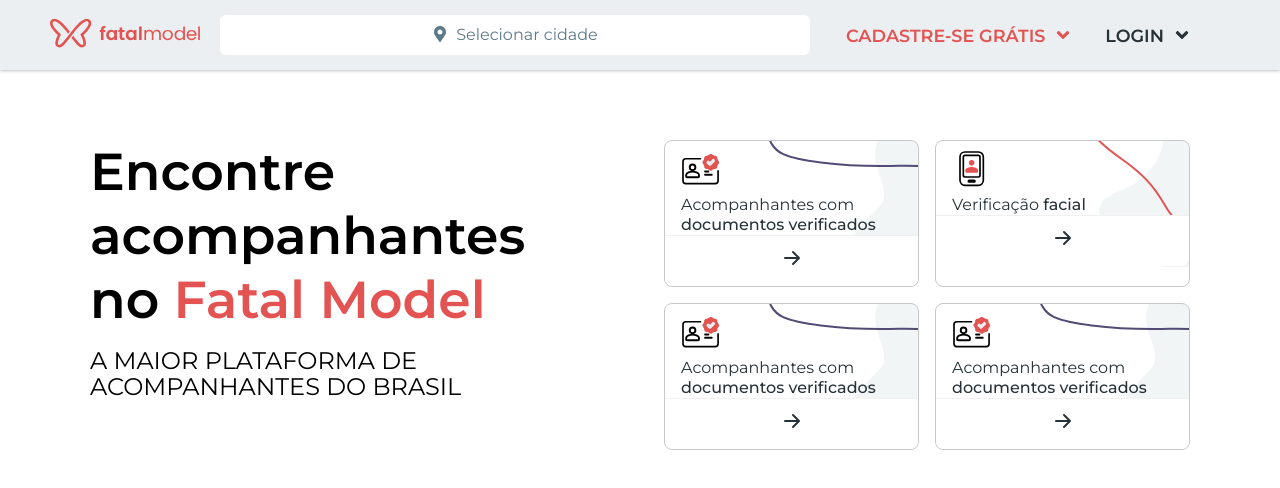
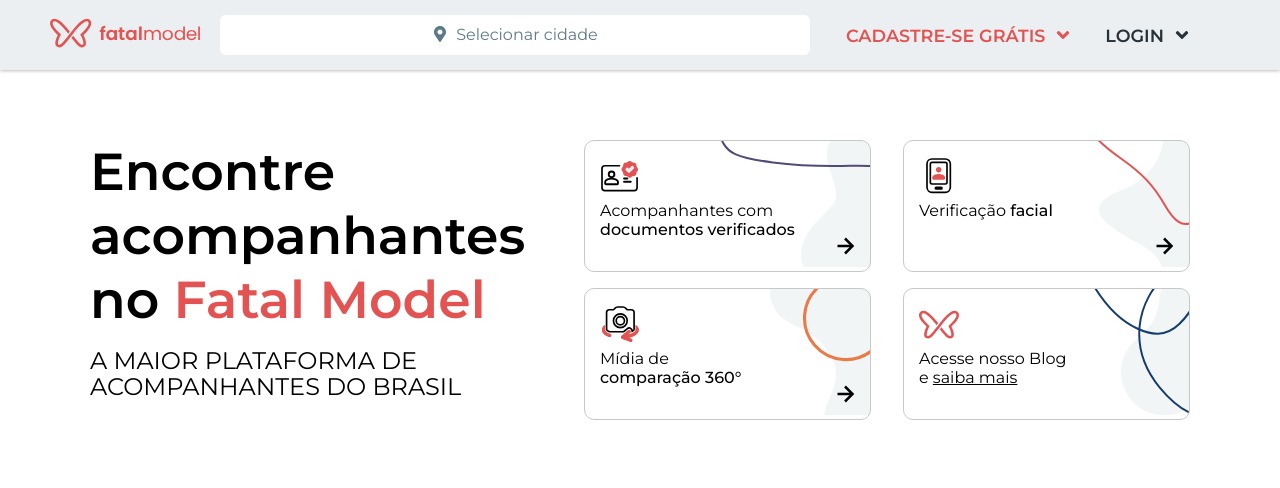
Before and after one commit to GabFreitass/fatal-model-clone, a React (Create React App) app: page / in a window 1280 px wide. Shown: the top 488 px of the page. Built offline with nearby package versions, Linux system fonts and the light colour scheme.

Commit message:
refactor: feature card

```diff
--- a/src/components/FeatureCard/FeatureCard.scss
+++ /dev/null
@@ -1,22 +0,0 @@
-.feature-card {
-  width: 255px;
-  transition-duration: 300ms;
-  border: 1px solid var(--grey-200);
-  background-repeat: no-repeat;
-  background-position: top right;
-
-  .ant-card-body {
-    padding: 0.5rem 1rem 0 1rem;
-  }
-}
-
-.feature-card-content {
-  font-family: var(--default-font);
-  color: var(--secondary-color);
-  font-size: 1rem;
-  line-height: 1.25rem;
-
-  strong {
-    font-weight: 500;
-  }
-}
--- a/src/components/FeatureCard/FeatureCard.tsx
+++ /dev/null
@@ -1,60 +0,0 @@
-import "./FeatureCard.scss";
-import { Card } from "antd";
-import { useState } from "react";
-import { HiArrowRight } from "react-icons/hi";
-
-export interface IFeatureCardProps {
-  title: React.ReactNode;
-  icon: string;
-  description: React.ReactNode;
-  bgImage?: string;
-}
-
-function FeatureCard({ title, icon, description, bgImage }: IFeatureCardProps) {
-  const [isRotated, setIsRotated] = useState<boolean>(false);
-  const rotateCard = () => {
-    setIsRotated(!isRotated);
-  };
-
-  return (
-    <Card
-      className="feature-card"
-      style={{
-        backgroundImage: `${!isRotated ? `url(${bgImage})` : "none"}`,
-        transform: `${
-          isRotated
-            ? "translate3d(0px, 0px, 0px) rotateX(0deg) rotateY(-180deg)"
-            : "translate3d(0px, 0px, 0px) rotateX(0deg) rotateY(0deg)"
-        }`,
-      }}
-      actions={[
-        <HiArrowRight
-          color="var(--secondary-color)"
-          key="more"
-          onClick={rotateCard}
-          size={20}
-        />,
-      ]}
-    >
-      {!isRotated && <img src={icon} />}
-      <div
-        className="feature-card-content"
-        style={
-          isRotated
-            ? {
-                transform:
-                  "translate3d(0px, 0px, 0px) rotateX(0deg) rotateY(-180deg)",
-              }
-            : {
-                transform:
-                  "translate3d(0px, 0px, 0px) rotateX(0deg) rotateY(0deg)",
-              }
-        }
-      >
-        {!isRotated ? title : description}
-      </div>
-    </Card>
-  );
-}
-
-export default FeatureCard;
--- a/src/pages/Home/Home.scss
+++ b/src/pages/Home/Home.scss
@@ -1,25 +1,74 @@
-.home-section-1{
-    padding: 70px 90px;
-    display: flex;
-    justify-content: space-between;
+.home-section-1 {
+  padding: 70px 90px;
+  display: flex;
+  justify-content: space-between;
 }
 
 .feature-cards {
   display: grid;
   grid-template-columns: 1fr 1fr;
-  gap: 1rem;
+  gap: 1rem 2rem;
+}
+
+.feature-card {
+  position: relative;
+  border: 1px solid var(--grey-200);
+  border-radius: 10px;
+  width: 255px;
+  height: 100px;
+  padding: 15px;
+  gap: 5px;
+  background-repeat: no-repeat;
+  background-position: top right;
+  display: flex;
+  flex-direction: column;
+
+  img {
+    width: 40px;
+    height: 40px;
+  }
+
+  strong {
+    font-weight: 500;
+  }
+
+  &:nth-child(1) {
+    background-image: url("../../assets/icons/first-draw-vector.svg");
+  }
+
+  &:nth-child(2) {
+    background-image: url("../../assets/icons/second-draw-vector.svg");
+  }
+
+  &:nth-child(3) {
+    background-image: url("../../assets/icons/third-draw-vector.svg");
+  }
+
+  &:nth-child(4) {
+    background-image: url("../../assets/icons/fourth-draw-vector.svg");
+  }
+
+  svg {
+    position: absolute;
+    bottom: 10px;
+    right: 10px;
+
+    &:hover {
+      cursor: pointer;
+    }
+  }
 }
 
 .main-text {
-    width: 40%;
+  width: 40%;
 
   .main-text-title {
     line-height: 64px;
     font-weight: 600;
     font-size: 3.25rem;
 
-    #fatal-model{
-        color: var(--primary-color);
+    #fatal-model {
+      color: var(--primary-color);
     }
   }
 
--- a/src/pages/Home/Home.tsx
+++ b/src/pages/Home/Home.tsx
@@ -1,77 +1,13 @@
 import "./Home.scss";
 import React from "react";
 import Header from "components/Header/Header";
-import FeatureCard from "components/FeatureCard/FeatureCard";
-import { IFeatureCardProps } from "components/FeatureCard/FeatureCard";
 import DocumentVerifiedIcon from "assets/icons/documentVerified.svg";
 import FacialVerifIcon from "assets/icons/facialVerfication.svg";
-import FirstFeatureCardBg from "assets/icons/first-draw-vector.svg";
-import SecondFeatureCardBg from "assets/icons/second-draw-vector.svg";
+import MediaCompIcon from "assets/icons/mediaComparation.svg";
+import BlogIcon from "assets/icons/blogLogo.svg";
+import { BiRightArrowAlt } from "react-icons/bi";
 
 function Home() {
-  const FeatureCardItems: IFeatureCardProps[] = [
-    {
-      title: (
-        <p>
-          Acompanhantes com <strong>documentos verificados</strong>
-        </p>
-      ),
-      icon: DocumentVerifiedIcon,
-      description: (
-        <p>
-          <strong>Todo profissional</strong> passa por uma verificação de seus
-          documentos
-        </p>
-      ),
-      bgImage: FirstFeatureCardBg,
-    },
-    {
-      title: (
-        <p>
-          Verificação <strong>facial</strong>
-        </p>
-      ),
-      icon: FacialVerifIcon,
-      description: (
-        <p>
-          O Rosto precisa ser <strong>sempre igual</strong> ao do documento
-          registrado.
-        </p>
-      ),
-      bgImage: SecondFeatureCardBg,
-    },
-    {
-      title: (
-        <p>
-          Acompanhantes com <strong>documentos verificados</strong>
-        </p>
-      ),
-      icon: DocumentVerifiedIcon,
-      description: (
-        <p>
-          <strong>Todo profissional</strong> passa por uma verificação de seus
-          documentos
-        </p>
-      ),
-      bgImage: FirstFeatureCardBg,
-    },
-    {
-      title: (
-        <p>
-          Acompanhantes com <strong>documentos verificados</strong>
-        </p>
-      ),
-      icon: DocumentVerifiedIcon,
-      description: (
-        <p>
-          <strong>Todo profissional</strong> passa por uma verificação de seus
-          documentos
-        </p>
-      ),
-      bgImage: FirstFeatureCardBg,
-    },
-  ];
-
   return (
     <React.Fragment>
       <Header />
@@ -87,9 +23,36 @@
             </p>
           </div>
           <div className="feature-cards">
-            {FeatureCardItems.map((featureCard) => (
-              <FeatureCard {...featureCard} />
-            ))}
+            <div className="feature-card">
+              <img src={DocumentVerifiedIcon} alt="documentos verificados" />
+              <p className="feature-card-title">
+                Acompanhantes com <strong>documentos verificados</strong>
+              </p>
+              <BiRightArrowAlt size={30} />
+            </div>
+            <div className="feature-card">
+              <img src={FacialVerifIcon} alt="documentos verificados" />
+              <p className="feature-card-title">
+                Verificação <strong>facial</strong>
+              </p>
+              <BiRightArrowAlt size={30} />
+            </div>
+            <div className="feature-card">
+              <img src={MediaCompIcon} alt="documentos verificados" />
+              <p className="feature-card-title">
+                Mídia de
+                <br />
+                <strong>comparação 360°</strong>
+              </p>
+              <BiRightArrowAlt size={30} />
+            </div>
+            <div className="feature-card">
+              <img src={BlogIcon} alt="documentos verificados" />
+              <p className="feature-card-title">
+                Acesse nosso Blog
+                <br /> e <u>saiba mais</u>
+              </p>
+            </div>
           </div>
         </section>
       </main>
```
